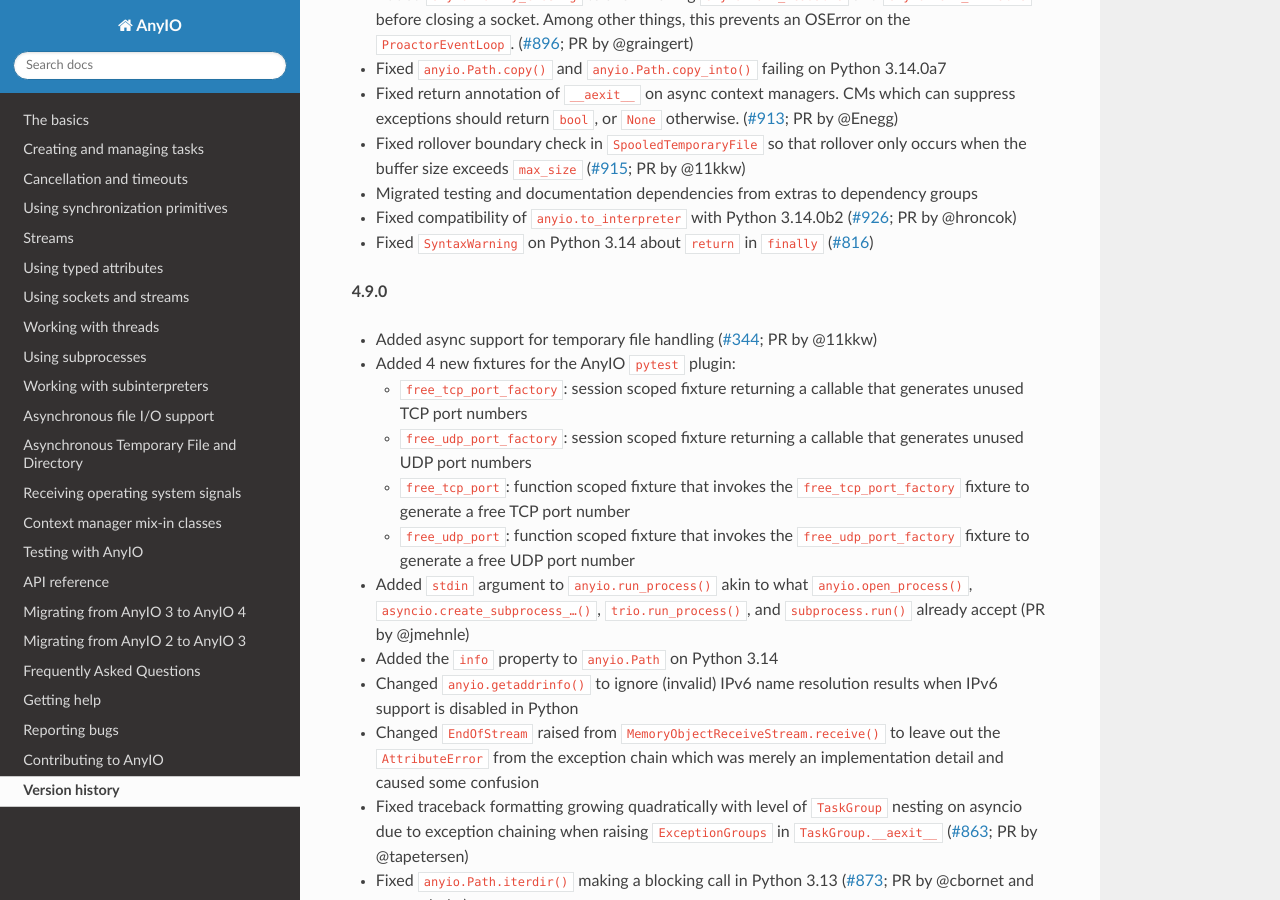
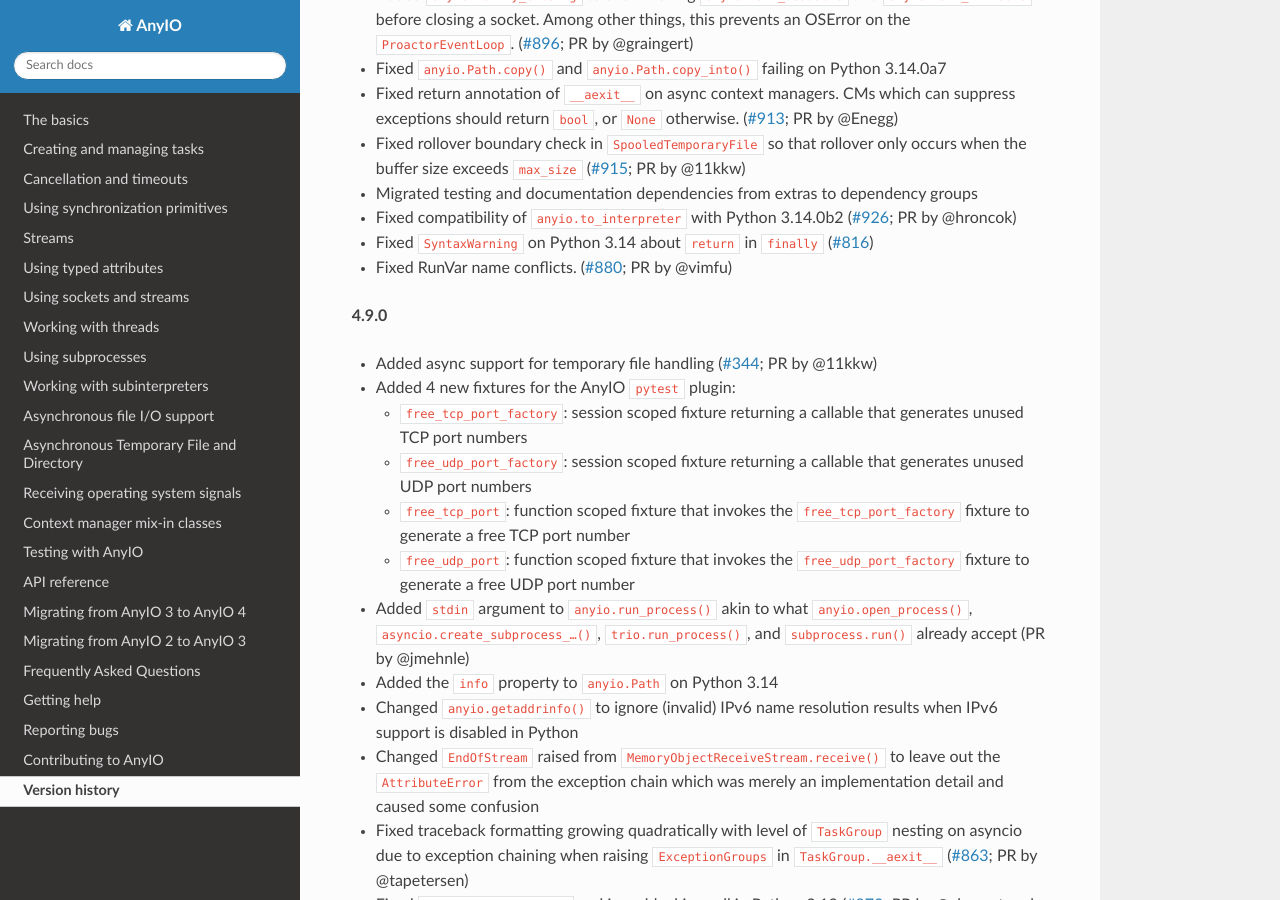
Before and after one commit to agronholm/anyio, a Sphinx documentation site: the page built from docs/versionhistory.rst, in a window 1280 px wide and 900 px high, scrolled down 643 px. Built offline with Sphinx 7.4.7 and the Read the Docs theme 3.1.0, drawn with Linux system fonts in a browser that asks for light colours; the version number could not be read and is left out.

Commit message:
Add info to docs/versionhistory.rst

```diff
--- a/docs/versionhistory.rst
+++ b/docs/versionhistory.rst
@@ -39,6 +39,8 @@
   (`#926 <https://github.com/agronholm/anyio/issues/926>`_; PR by @hroncok)
 - Fixed ``SyntaxWarning`` on Python 3.14 about ``return`` in ``finally``
   (`#816 <https://github.com/agronholm/anyio/issues/816>`_)
+- Fixed RunVar name conflicts.
+  (`#880 <https://github.com/agronholm/anyio/issues/880>`_; PR by @vimfu)
 
 **4.9.0**
 
```
